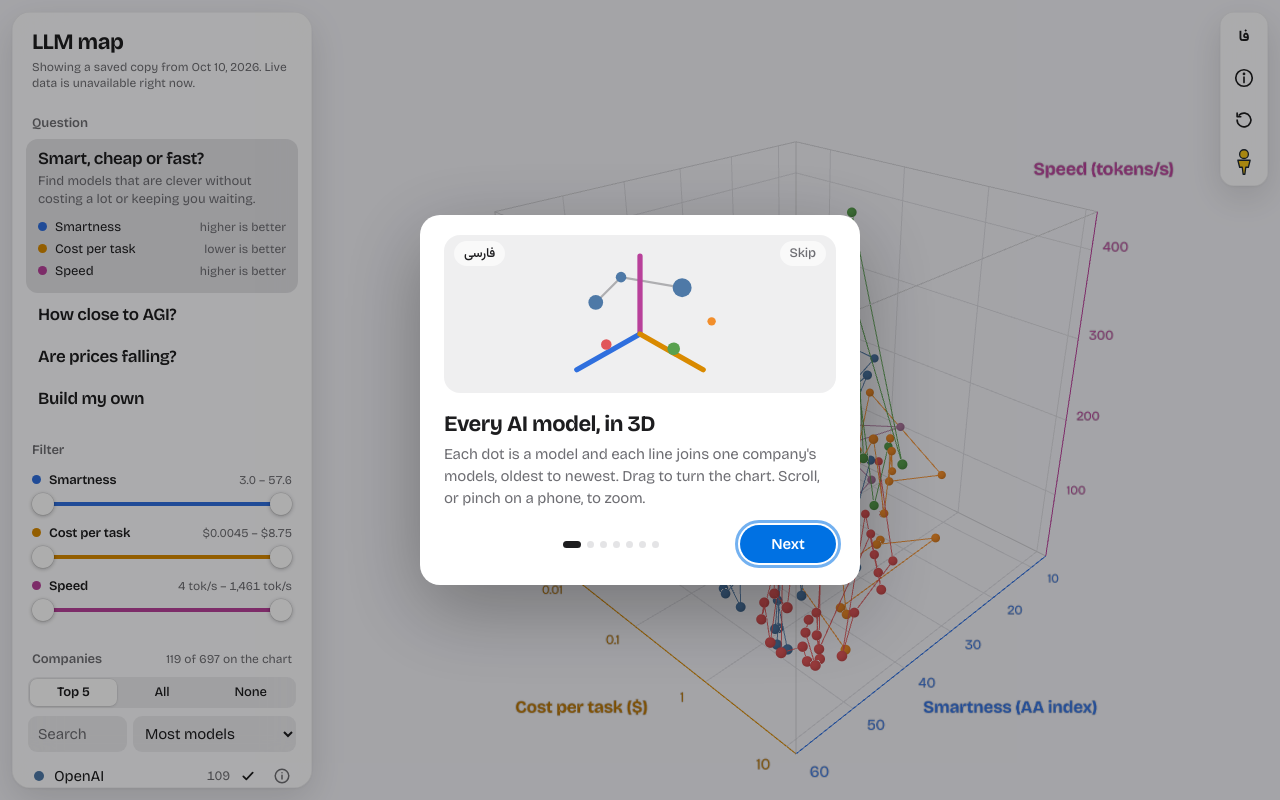
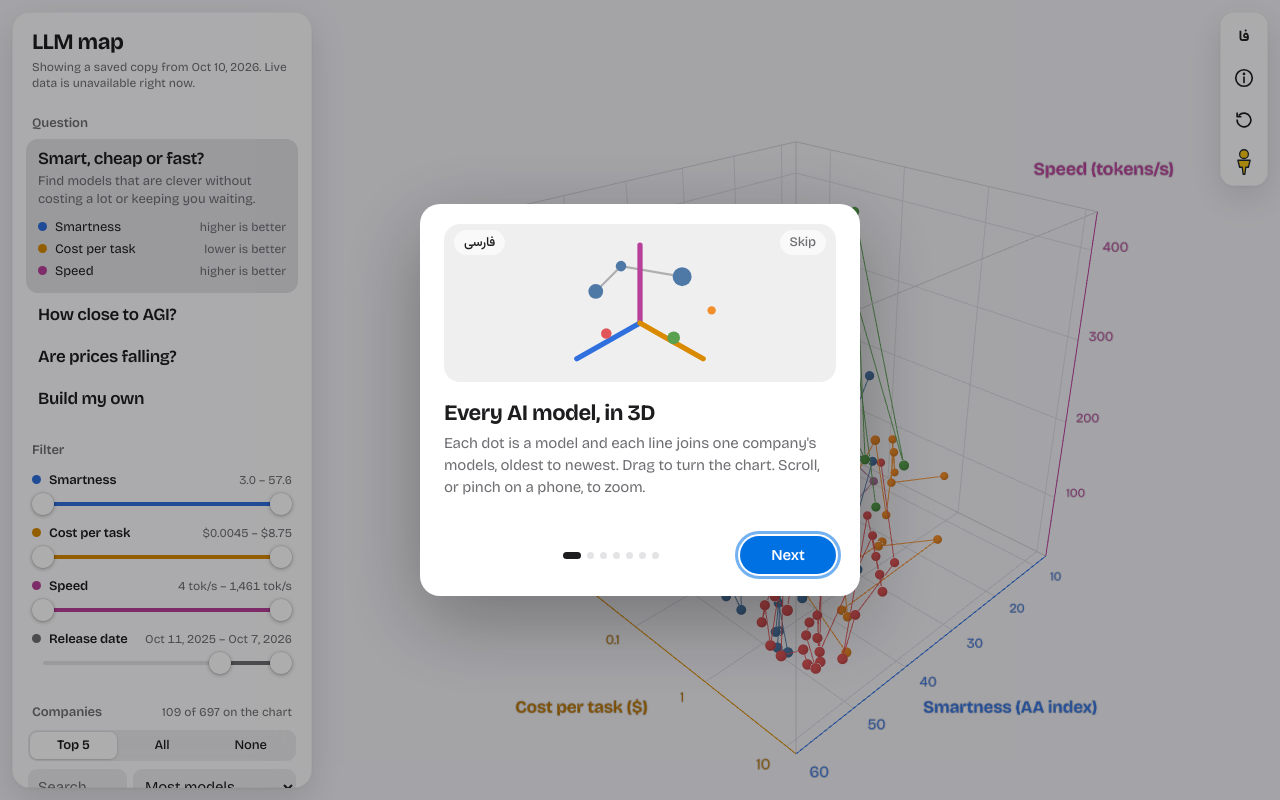
Before and after one commit to Danialsamadi/llm-map, a plain HTML site: page public/index.html in a window 1280 px wide. Drawn offline with nearby package versions, Linux system fonts and the light colour scheme; no server answers.

Commit message:
feat: show models from the last year by default; widen Release date for older ones

```diff
--- a/public/app.js
+++ b/public/app.js
@@ -58,7 +58,7 @@ const switchLang = () => { // to the other language: remembered, kept in the lin
 $('langBtn').onclick = switchLang;
 
 let data, names, totals, color, picked, axes, question, shownAxes, wantSV = null, hiding = null;
-let ranges = {}; // filter: { measure: [lo, hi] }; only the chart's axes apply
+let ranges = {}; // filter: { measure: [lo, hi] }; the chart's axes and release date apply
 const boxes = new Map(); // company -> its checkbox in the company list
 let sv = null; // Street View, once available
 let hovered = null, selected = null; // model under the pointer; model whose card is open
@@ -153,36 +153,41 @@ function renderMeasures() {
   $('peekKey').replaceChildren(...axes.map((k, i) => el('li', {}, mark(i), MEASURES[k].name)));
 }
 
-// ---------- filter: a min-max slider per axis, on the axis's own scale ----------
+// ---------- filter: a min-max slider per axis, on the axis's own scale, plus release date, which always filters ----------
+// A handle at the end of its track is no limit on that side (null), so models newer than the newest today still show up.
+const RECENT = [new Date(Date.now() - 365 * 864e5).toISOString().slice(0, 10), null]; // default: released in the last year
+const filterKeys = () => [...new Set([...axes, 'release'])];
+const isRecent = r => r?.[0] === RECENT[0] && r[1] == null;
+
 function renderFilters() {
-  $('filters').replaceChildren(...[...new Set(axes)].map(k => {
+  $('filters').replaceChildren(...filterKeys().map(k => {
     const i = axes.indexOf(k), ms = MEASURES[k], show = ms.short ?? ms.fmt, sc = rangeScale(kindOf(k), data.models.map(m => m[k]));
-    const thumb = (v, key) => el('input', { type: 'range', min: 0, max: 1000, value: Math.round(sc.toPos(v) * 1000), 'aria-label': tr(key, { name: ms.name }) });
-    const v = ranges[k] ? [...ranges[k]] : [sc.fromPos(0), sc.fromPos(1)], a = thumb(v[0], 'filter.min'), b = thumb(v[1], 'filter.max'); // v: the exact range, as in the link
-    const fill = el('i'), val = el('span', { className: 'f-val' });
-    fill.style.background = `var(--ax-${i})`;
+    const ends = [sc.fromPos(0), sc.fromPos(1)], v = ranges[k] ? [...ranges[k]] : [null, null]; // v: the exact range, as in the link
+    const thumb = (j, key) => el('input', { type: 'range', min: 0, max: 1000, value: v[j] == null ? j * 1000 : Math.round(sc.toPos(v[j]) * 1000), 'aria-label': tr(key, { name: ms.name }) });
+    const a = thumb(0, 'filter.min'), b = thumb(1, 'filter.max'), fill = el('i'), val = el('span', { className: 'f-val' });
+    fill.style.background = i < 0 ? 'var(--slate)' : `var(--ax-${i})`;
     const paint = () => {
+      const [lo, hi] = v.map((x, j) => show(x ?? ends[j]));
       Object.assign(fill.style, { insetInlineStart: a.value / 10 + '%', insetInlineEnd: 100 - b.value / 10 + '%' });
-      val.textContent = tr('filter.range', { lo: show(v[0]), hi: show(v[1]) });
-      a.setAttribute('aria-valuetext', show(v[0])); b.setAttribute('aria-valuetext', show(v[1]));
+      val.textContent = tr('filter.range', { lo, hi });
+      a.setAttribute('aria-valuetext', lo); b.setAttribute('aria-valuetext', hi);
     };
+    const read = x => (x.valueAsNumber === (x === a ? 0 : 1000) ? null : sc.fromPos(x.valueAsNumber / 1000));
     a.oninput = b.oninput = e => {
       const j = e.target === a ? 0 : 1, other = j ? a : b;
-      const crossed = a.valueAsNumber > b.valueAsNumber;
-      if (crossed) other.value = e.target.value; // pushing past the other handle takes it along
-      v[j] = sc.fromPos(e.target.valueAsNumber / 1000);
-      if (crossed) v[1 - j] = v[j];
-      if (a.valueAsNumber === 0 && b.valueAsNumber === 1000) delete ranges[k]; else ranges[k] = [...v];
+      if (a.valueAsNumber > b.valueAsNumber) { other.value = e.target.value; v[1 - j] = read(other); } // pushing past the other handle takes it along
+      v[j] = read(e.target);
+      if (k === 'release' || v.some(x => x != null)) ranges[k] = [...v]; else delete ranges[k]; // release keeps [null, null]: "all time", not the default
       paint(); resetShown(); writeLink(); draw();
     };
     paint();
-    return el('div', { className: 'frow' }, el('div', { className: 'f-head' }, el('span', {}, mark(i), ms.tile ?? ms.name), val),
+    return el('div', { className: 'frow' }, el('div', { className: 'f-head' }, el('span', {}, i < 0 ? el('i', { className: 'ax-mark ax-mark-none' }) : mark(i), ms.tile ?? ms.name), val),
       el('div', { className: 'f-range' }, el('span', { className: 'f-track' }, fill), a, b));
   }));
   resetShown();
 }
-const resetShown = () => { $('fReset').hidden = !axes.some(k => ranges[k]); };
-$('fReset').onclick = () => { for (const k of axes) delete ranges[k]; change(); };
+const resetShown = () => { $('fReset').hidden = filterKeys().every(k => (k === 'release' ? isRecent(ranges.release) : !ranges[k])); };
+$('fReset').onclick = () => { for (const k of axes) delete ranges[k]; ranges.release = [...RECENT]; change(); };
 
 // ---------- companies ----------
 function renderPicker() {
@@ -221,7 +226,7 @@ function renderCompanies(onChart) {
 
 // ---------- chart ----------
 function draw() {
-  const visible = data.models.flatMap((m, i) => (picked.has(m.company) && axes.every(k => m[k] != null) && inRanges(m, ranges, axes) ? [i] : []));
+  const visible = data.models.flatMap((m, i) => (picked.has(m.company) && axes.every(k => m[k] != null) && inRanges(m, ranges, filterKeys()) ? [i] : []));
   if (scene.ok) {
     scene.setData({ models: data.models, visible, axes, kinds: axes.map(kindOf), titles: axes.map(k => (mq.matches ? MEASURES[k].name : MEASURES[k].axis)), colors: color,
       tickLabel: rtl ? tk => (tk.iso ? f.month(tk.iso) : f.digits(tk.label)) : undefined });
@@ -386,7 +391,7 @@ function writeLink() {
   if (picked.size === names.length) p.append('c', '*');
   else if (!picked.size) p.append('c', '');
   else if (!(picked.size === top.length && top.every(c => picked.has(c)))) for (const c of names.filter(c => picked.has(c))) p.append('c', c);
-  writeRanges(p, ranges, axes);
+  writeRanges(p, { ...ranges, release: isRecent(ranges.release) ? null : ranges.release }, filterKeys()); // the default stays out of the link: it means the last year whenever the link is opened
   writeSV(p, sv?.current());
   if (rtl) p.set('lang', 'fa');
   history.replaceState(null, '', '#' + p);
@@ -410,6 +415,7 @@ function readLink() {
   const c = p.getAll('c'), known = c.filter(n => totals.has(n));
   picked = new Set(c.includes('*') ? names : c.length === 1 && c[0] === '' ? [] : known.length ? known : names.slice(0, TOP));
   ranges = readRanges(p, Object.fromEntries(Object.keys(MEASURES).map(k => [k, kindOf(k)])));
+  ranges.release ??= [...RECENT];
   wantSV = readSV(p);
 }
 
--- a/public/i18n.js
+++ b/public/i18n.js
@@ -43,7 +43,7 @@ export const STRINGS = {
     'tour.map.h': 'Every AI model, in 3D', 'tour.map.p': "Each dot is a model and each line joins one company's models, oldest to newest. Drag to turn the chart. Scroll, or pinch on a phone, to zoom.",
     'tour.ask.h': 'Start with a question', 'tour.ask.p': 'A question sets what the three axes measure: smart, cheap or fast, how close to AGI, or whether prices are falling. Build your own to pick any three.',
     'tour.card.h': 'Tap a dot for the details', 'tour.card.p': "A model's card sums it up in a sentence, then ranks it against every other model on each measure. Tap the company's name for an overview.",
-    'tour.filter.h': 'Narrow it down', 'tour.filter.p': "Drag the two handles on an axis to keep only the models in that range, like under $1 or faster than 100 tokens a second. The chart refits to what's left.",
+    'tour.filter.h': 'Narrow it down', 'tour.filter.p': "Drag the two handles on an axis to keep only the models in that range, like under $1 or faster than 100 tokens a second. It starts with models from the last year: widen Release date to see older ones.",
     'tour.companies.h': 'Choose the companies', 'tour.companies.p': 'Tick companies on and off, or pick Top 5, All or None. Search the list, or sort it by name, newest model or best score.',
     'tour.street.h': 'Step inside the chart', 'tour.street.p': "Drag the yellow figure onto a dot to stand beside that model, onto a line to ride through a company's history, or onto the floor to fly.",
     'tour.share.h': 'Share what you see', 'tour.share.p': 'The link in your address bar keeps your question, filters and companies. The language button switches between English and Persian.',
@@ -116,7 +116,7 @@ export const STRINGS = {
     'tour.map.h': 'همه مدل‌های هوش مصنوعی، سه‌بعدی', 'tour.map.p': 'هر نقطه یک مدل است و هر خط مدل‌های یک شرکت را از قدیمی‌ترین تا تازه‌ترین به هم پیوند می‌دهد. برای چرخاندن نمودار بکشید. برای بزرگ‌نمایی چرخ موس را بچرخانید، یا در گوشی با دو انگشت بزرگ و کوچک کنید.',
     'tour.ask.h': 'با یک پرسش آغاز کنید', 'tour.ask.p': 'هر پرسش تعیین می‌کند سه محور چه چیزی را بسنجند: باهوش، ارزان یا سریع؛ نزدیکی به AGI؛ یا پایین آمدن قیمت‌ها. با «خودم بسازم» هر سه سنجه را خودتان برگزینید.',
     'tour.card.h': 'برای جزئیات روی یک نقطه بزنید', 'tour.card.p': 'کارت هر مدل آن را در یک جمله خلاصه می‌کند و سپس در هر سنجه با همه مدل‌های دیگر می‌سنجد. برای آشنایی با شرکت، روی نام آن بزنید.',
-    'tour.filter.h': 'دامنه را تنگ کنید', 'tour.filter.p': 'دو دستگیره هر محور را بکشید تا فقط مدل‌های درون آن بازه بمانند، مثلاً زیر ۱ دلار یا سریع‌تر از ۱۰۰ توکن در ثانیه. نمودار خودش را با مدل‌های باقی‌مانده هماهنگ می‌کند.',
+    'tour.filter.h': 'دامنه را تنگ کنید', 'tour.filter.p': 'دو دستگیره هر محور را بکشید تا فقط مدل‌های درون آن بازه بمانند، مثلاً زیر ۱ دلار یا سریع‌تر از ۱۰۰ توکن در ثانیه. در آغاز مدل‌های یک سال گذشته را نشان می‌دهد؛ برای دیدن مدل‌های قدیمی‌تر، بازه تاریخ انتشار را باز کنید.',
     'tour.companies.h': 'شرکت‌ها را برگزینید', 'tour.companies.p': 'شرکت‌ها را روشن یا خاموش کنید، یا «۵ تای برتر»، «همه» یا «هیچ‌کدام» را بزنید. فهرست را جستجو کنید یا بر پایه نام، تازه‌ترین مدل یا بهترین امتیاز مرتب کنید.',
     'tour.street.h': 'پا به درون نمودار بگذارید', 'tour.street.p': 'آدمک زرد را روی یک نقطه بیندازید تا کنار آن مدل بایستید، روی یک خط تا در تاریخچه یک شرکت سفر کنید، یا روی کف نمودار تا پرواز کنید.',
     'tour.share.h': 'نمای خود را به اشتراک بگذارید', 'tour.share.p': 'پیوند نوار نشانی، پرسش، فیلترها و شرکت‌های برگزیده شما را نگه می‌دارد. دکمه زبان میان فارسی و انگلیسی جابه‌جا می‌شود.',
--- a/public/index.html
+++ b/public/index.html
@@ -94,7 +94,7 @@
   .measures li { display: flex; align-items: baseline; justify-content: space-between; gap: 10px; padding: 2px 0; }
   .measures span:last-child { color: var(--slate); font-size: 12px; letter-spacing: 0; }
   .ax-mark { display: inline-block; width: 9px; height: 9px; margin-inline-end: 8px; border-radius: 50%; }
-  .ax-mark-0 { background: var(--ax-0); } .ax-mark-1 { background: var(--ax-1); } .ax-mark-2 { background: var(--ax-2); }
+  .ax-mark-none { background: var(--slate); } .ax-mark-0 { background: var(--ax-0); } .ax-mark-1 { background: var(--ax-1); } .ax-mark-2 { background: var(--ax-2); }
   .ax-text-0 { color: var(--ax-0); } .ax-text-1 { color: var(--ax-1-text); } .ax-text-2 { color: var(--ax-2); }
   #custom { display: grid; gap: 6px; margin-top: 10px; }
   #custom label { display: grid; grid-template-columns: 50px 1fr; align-items: center; font-size: 13px; font-weight: 600; }
```
